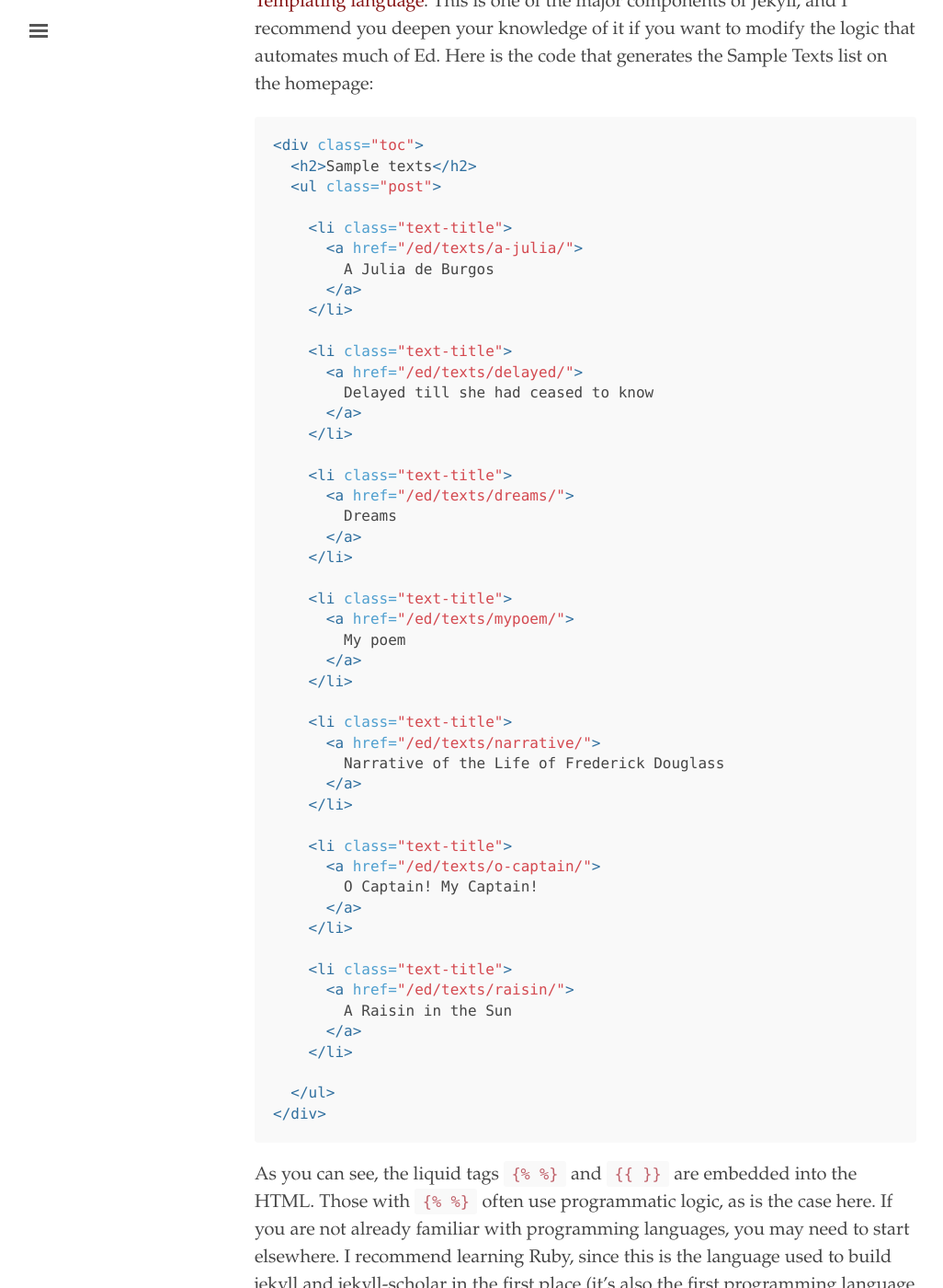
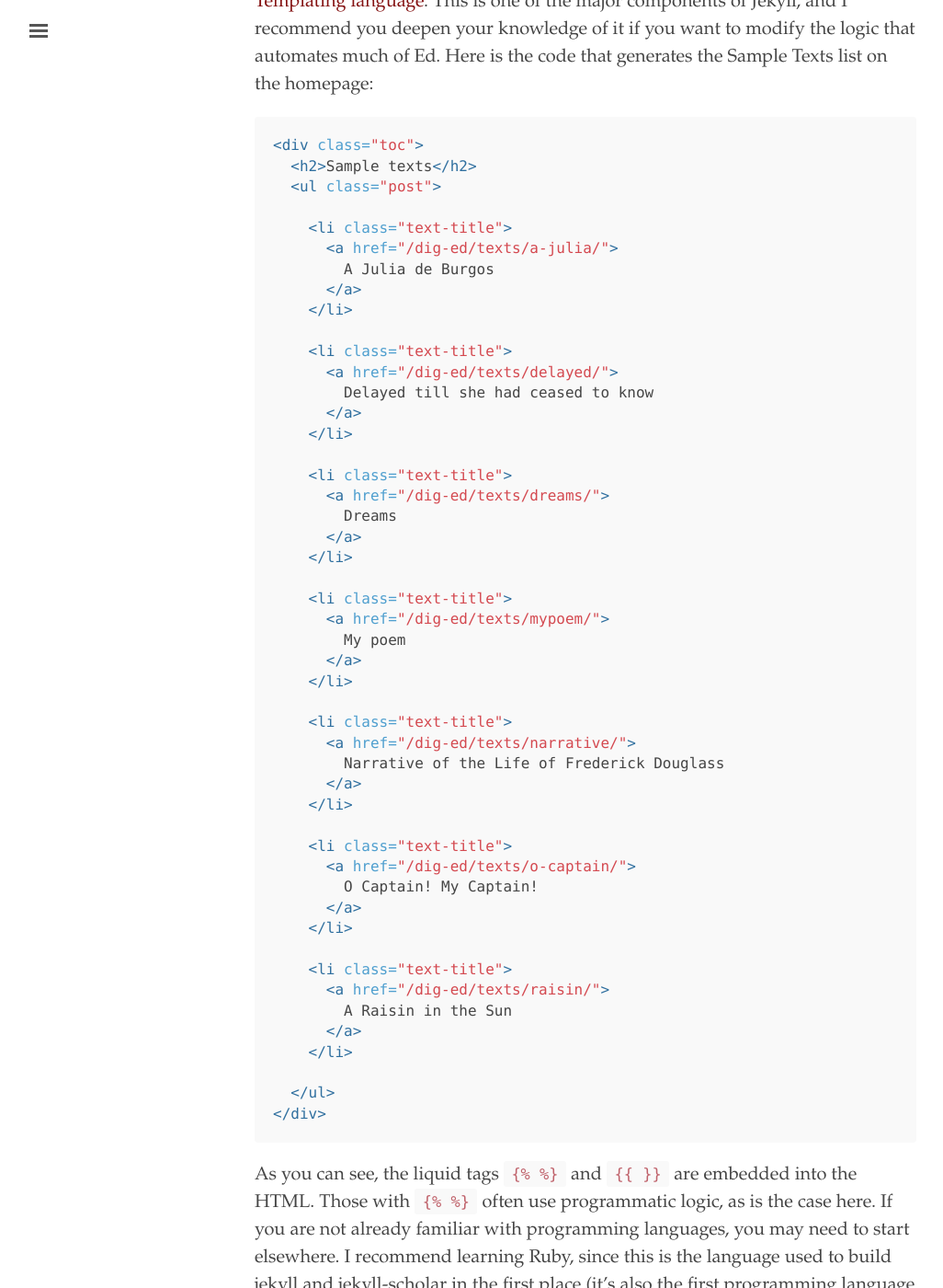
Before and after one commit to parisa9/dig-ed, a Jekyll site: the page built from documentation.md, in a window 1280 px wide and 1400 px high, scrolled down 13170 px. Shown: the whole window at 92% size, without its empty margins (3-1029 px from the left). Built offline with Jekyll 4.4.1, drawn with Linux system fonts in a browser that asks for light colours.

Commit message:
Update _config.yml

```diff
--- a/_config.yml
+++ b/_config.yml
@@ -4,8 +4,8 @@
 title:               Ed.
 tagline:             'a jekyll theme for minimal editions'
 description:         'Ed is a Jekyll theme designed for textual editors based on minimal computing principles, and focused on legibility and flexibility.'
-url:                 'http://minicomp.github.io'
-baseurl:             '/ed'
+url:                 'https://jloan.github.io/dig-ed/'
+baseurl:             '/dig-ed'
 
 # About/contact
 author:
```
